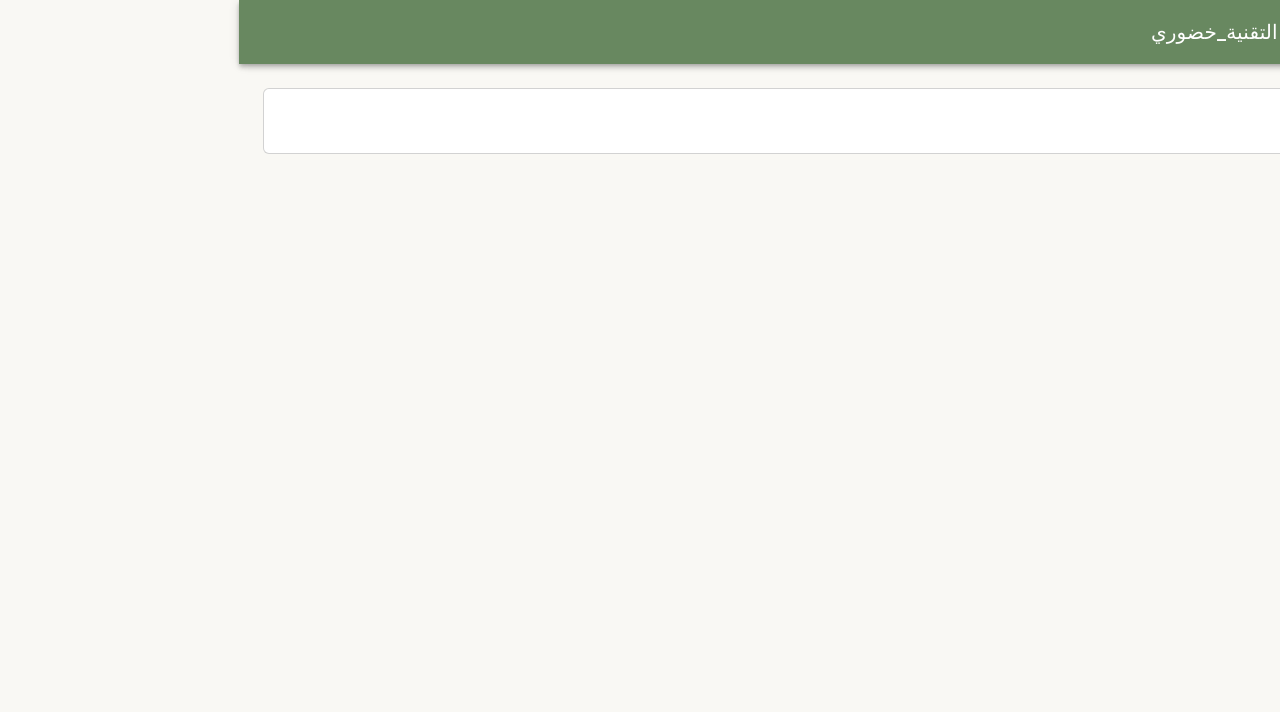
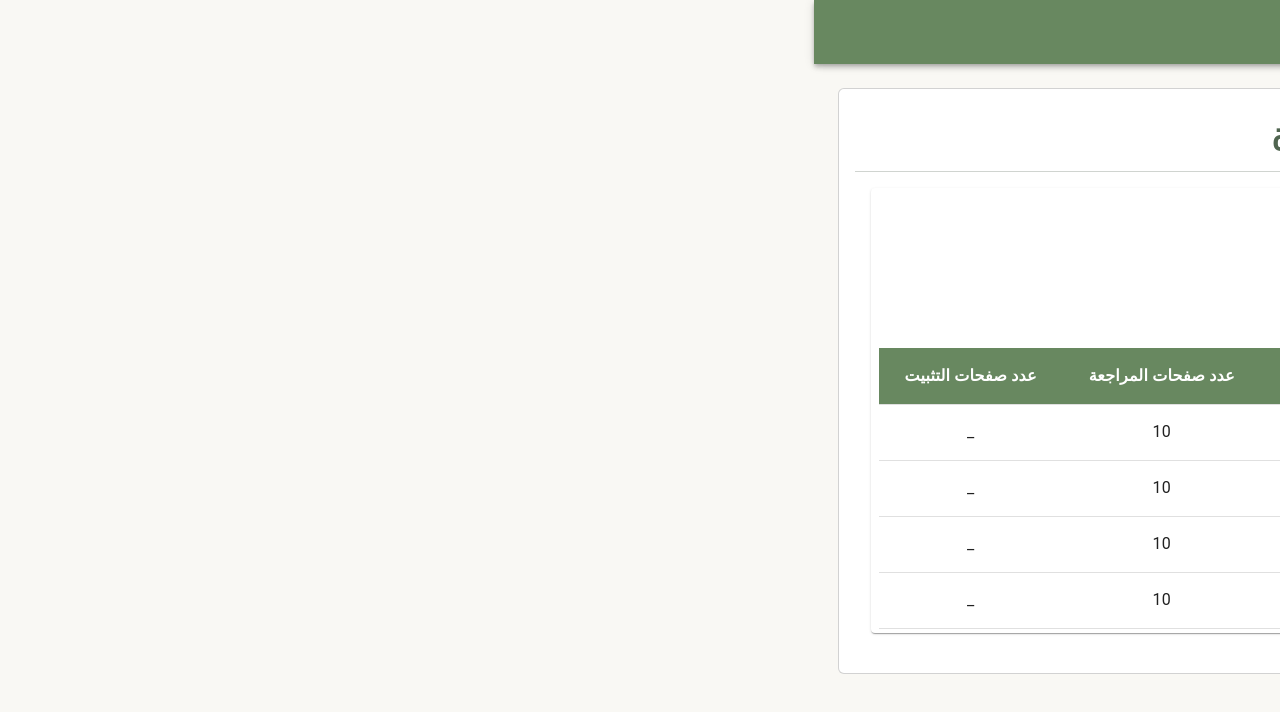
Before and after one commit to Ansam56/GraduationProject, a React (Vite) app in the folder FrontEnd/: page /SchoolAdmin/CirclesAchievementsReport in a window 1280 px wide. Before the commit this address had no page. Shown: the top 712 px of the page. Built offline with nearby package versions, Linux system fonts and the light colour scheme.

Commit message:
create school Admin/reports/Circles Achaievements page

```diff
--- a/FrontEnd/src/App.jsx
+++ b/FrontEnd/src/App.jsx
@@ -32,6 +32,7 @@ import StudentDailyAchaievements from "./components/student/reports/dailyAchaiev
 import CertificateForm from "./components/forms/CertificateForm";
 import Certificates from "./components/pages/Certificates/Certificates";
 import ExamTable from "./components/teacher/exam/ExamTable";
+import CirclesAchaievements from "./components/schoolAdmin/reports/circlesAchaievements/CirclesAchaievements";
 
 
 
@@ -158,6 +159,10 @@ export default function App() {
           path: "Posts",
           element: <Posts />,
         },
+        {
+          path:"CirclesAchievementsReport",
+          element:<CirclesAchaievements/>,
+        }
       ],
     },
     {
--- a/FrontEnd/src/components/pages/UsersLayout.jsx
+++ b/FrontEnd/src/components/pages/UsersLayout.jsx
@@ -26,6 +26,11 @@ export default function UsersLayout({ role }) {
         icon: <InboxIcon />,
         target: "/SchoolAdmin/posts",
       },
+      {
+        name:"تقرير انجاز الحلقات",
+        icon: <InboxIcon />,
+        target: "/SchoolAdmin/CirclesAchievementsReport",
+      }
       //  {
       //   name:"احصائيات المدرسة",
       //   icon:<InboxIcon />,
--- /dev/null
+++ b/FrontEnd/src/components/schoolAdmin/reports/circlesAchaievements/CirclesAchaievements.jsx
@@ -0,0 +1,14 @@
+import React from 'react'
+import Dashboard_SubTitle from '../../../pages/dashboardSubTitle/Dashboard_SubTitle'
+import CirclesAchaievementsTable from './circlesAchaievementsTable/CirclesAchaievementsTable'
+
+//الصفحة الاساسية المربوطة مع الapp.jsx and usersLayout
+
+export default function CirclesAchaievements() {
+  return (
+  <>
+    <Dashboard_SubTitle title=" تقرير انجاز حلقات المدرسة"/>
+    <CirclesAchaievementsTable/>
+  </>
+  )
+}
--- /dev/null
+++ b/FrontEnd/src/components/schoolAdmin/reports/circlesAchaievements/circlesAchaievementsTable/CirclesAchaievementsTable.jsx
@@ -0,0 +1,113 @@
+import React from "react";
+import ReportTable from './../../../../pages/ReportTable/ReportTable';
+
+//هون رح نجيب الداتا من الباك
+//+رح نستخدم الجدول المشترك لكل التقارير لعرض هذه البيانات
+export default function CirclesAchaievementsTable() {
+  // Table columns definition
+  const columns = [
+    {
+        id: "tathbeetPagesNum",
+        label: "عدد صفحات التثبيت",
+        minWidth: 170,
+    },
+    {
+        id: "reviewPagesNum",
+        label: "عدد صفحات المراجعة",
+        minWidth: 170,
+    },
+    {
+      id: "savedPagesNum",
+      label: "عدد صفحات الحفظ",
+      minWidth: 170,
+    },
+    {
+      id: "AchaievementDate",
+      label: "التاريخ",
+      minWidth: 170,
+    },
+    {
+      id: "gender",
+      label: "الفئة",
+      minWidth: 170,
+    },
+    {
+      id: "circleType",
+      label: "نوع الحلقة ",
+      minWidth: 170,
+    },
+    {
+        id: "circleName",
+        label: "اسم الحلقة",
+        minWidth: 170,
+      } ,
+    {
+      id: "teacherName",
+      label: "اسم المعلم",
+      minWidth: 170,
+    }
+
+  ];
+  //code أتوقع نفسها id الطالب
+  const rows = [
+    {
+      code: 1,
+      tathbeetPagesNum:"_",
+      reviewPagesNum:"10",
+      savedPagesNum:"20",
+      AchaievementDate: "10/10/2024",
+      gender: "ذكور",
+      circleType: "حفظ ومراجعة",
+      circleName: "مشكاة",
+      teacherName: "أحمد السيد",
+    },
+    {
+        code: 2,
+        tathbeetPagesNum:"_",
+        reviewPagesNum:"10",
+        savedPagesNum:"20",
+        AchaievementDate: "10/10/2024",
+        gender: "ذكور",
+        circleType: "حفظ ومراجعة",
+        circleName: "مشكاة",
+        teacherName: "أحمد السيد",
+      },
+      {
+        code: 3,
+        tathbeetPagesNum:"_",
+        reviewPagesNum:"10",
+        savedPagesNum:"20",
+        AchaievementDate: "10/10/2024",
+        gender: "ذكور",
+        circleType: "حفظ ومراجعة",
+        circleName: "مشكاة",
+        teacherName: "أحمد السيد",
+      },
+      {
+        code: 4,
+        tathbeetPagesNum:"_",
+        reviewPagesNum:"10",
+        savedPagesNum:"20",
+        AchaievementDate: "10/10/2024",
+        gender: "ذكور",
+        circleType: "حفظ ومراجعة",
+        circleName: "مشكاة",
+        teacherName: "أحمد السيد",
+      },
+
+
+  ];
+  return (
+    <>
+      {rows.length === 0 ? (
+        <div className="alert alert-info text-center mt-2" role="alert">
+          لا يوجد بيانات لعرضها!
+        </div>
+      ) : (
+        <>
+          <ReportTable columns={columns} rows={rows} />
+        </>
+      )}
+    </>
+  );
+}
```
